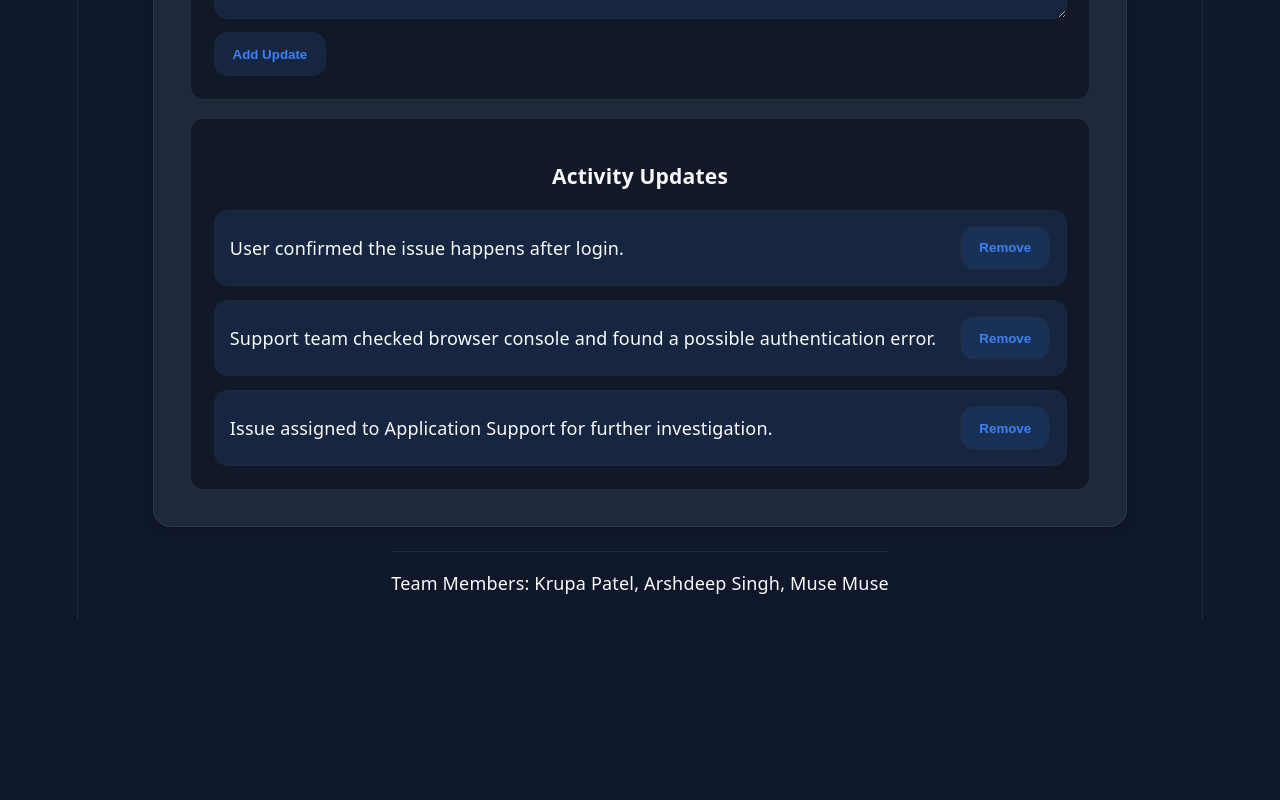
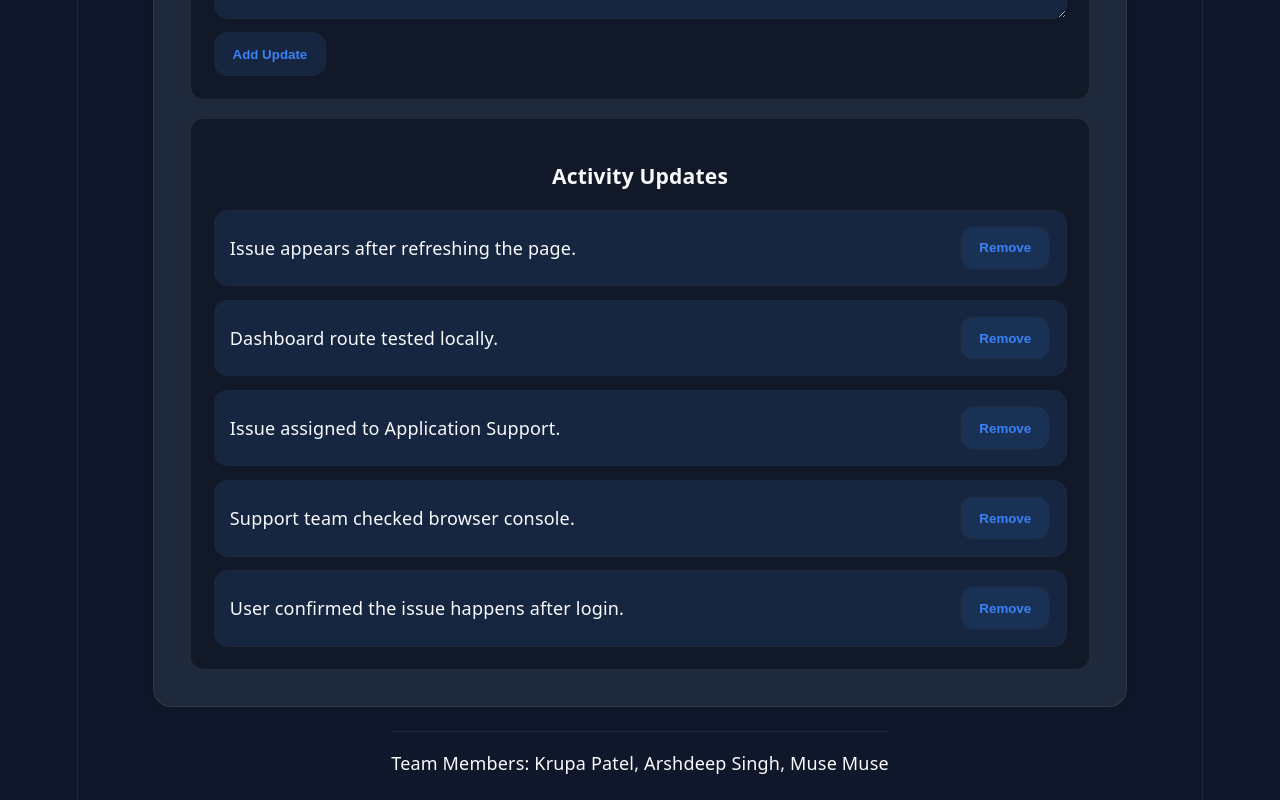
Before and after one commit to Arsh607/TaskOps---Ticketing-system, a React (Vite) app: page /details in a window 1280 px wide. Shown: the part 1451-2251 px from the top of the page. Before the commit the page ends 2071 px from the top, so only its background shows below. Built offline with nearby package versions, Linux system fonts and the light colour scheme.

Commit message:
feat: Completed my individual requirements for sprint 3.

```diff
--- a/src/components/dashboard/Dashboard.tsx
+++ b/src/components/dashboard/Dashboard.tsx
@@ -1,8 +1,8 @@
 import { useState } from "react";
+import RecentTicketUpdates from "../recent-ticket-updates/RecentTicketUpdates";
 import "./Dashboard.css";
 
 function Dashboard() {
-
   const [menuOpen, setMenuOpen] = useState(false);
 
   return (
@@ -28,10 +28,11 @@ function Dashboard() {
           </nav>
         )}
 
-
         <article className="dashboard__card">
           <p className="dashboard__label">Welcome back</p>
           <h1>TaskOps Dashboard</h1>
+
+          <RecentTicketUpdates />
         </article>
       </section>
 
--- /dev/null
+++ b/src/components/recent-ticket-updates/RecentTicketUpdates.tsx
@@ -0,0 +1,19 @@
+import { useTicketUpdates } from "../../hooks/useTicketUpdates";
+
+function RecentTicketUpdates() {
+  const { updates } = useTicketUpdates("TKT-1042");
+
+  return (
+    <section className="recent-ticket-updates">
+      <h2>Recent Ticket Updates</h2>
+
+      <ul>
+        {updates.slice(0, 3).map((update) => (
+          <li key={update.id}>{update.message}</li>
+        ))}
+      </ul>
+    </section>
+  );
+}
+
+export default RecentTicketUpdates;
--- a/src/components/ticket-details/TicketDetails.tsx
+++ b/src/components/ticket-details/TicketDetails.tsx
@@ -1,20 +1,10 @@
-import { useState } from "react";
 import "./TicketDetails.css";
-import {
-  createTicketUpdate,
-  removeTicketUpdate,
-  validateUpdateMessage,
-} from "../../services/ticketUpdateService";
-
-interface TicketUpdate {
-  id: number;
-  message: string;
-}
+import { useTicketUpdates } from "../../hooks/useTicketUpdates";
 
 /*
-  TicketDetails uses the ticketUpdateService to move business logic
-  out of the component. The component is responsible for rendering the UI,
-  while the service handles validation, creating update objects, and removing updates.
+  TicketDetails uses the useTicketUpdates hook to separate presentation state
+  from the component. The hook calls the ticketUpdateService for business logic,
+  and the service calls the ticketUpdateRepository for test data access.
 */
 function TicketDetails() {
   const ticket = {
@@ -32,46 +22,14 @@ function TicketDetails() {
       "This issue prevents the user from viewing assigned tickets, notifications, and task updates.",
   };
 
-  const [newUpdate, setNewUpdate] = useState("");
-  const [errorMessage, setErrorMessage] = useState("");
-  const [updates, setUpdates] = useState<TicketUpdate[]>([
-    {
-      id: 1,
-      message: "User confirmed the issue happens after login.",
-    },
-    {
-      id: 2,
-      message:
-        "Support team checked browser console and found a possible authentication error.",
-    },
-    {
-      id: 3,
-      message:
-        "Issue assigned to Application Support for further investigation.",
-    },
-  ]);
-
-  function handleAddUpdate(event: React.FormEvent<HTMLFormElement>) {
-    event.preventDefault();
-
-    const error = validateUpdateMessage(newUpdate);
-
-    if (error) {
-      setErrorMessage(error);
-      return;
-    }
-
-    const updateToAdd = createTicketUpdate(newUpdate);
-
-    setUpdates([...updates, updateToAdd]);
-    setNewUpdate("");
-    setErrorMessage("");
-  }
-
-  function handleRemoveUpdate(updateId: number) {
-    const filteredUpdates = removeTicketUpdate(updates, updateId);
-    setUpdates(filteredUpdates);
-  }
+  const {
+    updates,
+    newUpdate,
+    setNewUpdate,
+    errorMessage,
+    handleAddUpdate,
+    handleRemoveUpdate,
+  } = useTicketUpdates(ticket.id);
 
   return (
     <section className="ticket-details">
@@ -130,7 +88,13 @@ function TicketDetails() {
       <article className="ticket-details__card">
         <h3>Add Activity Update</h3>
 
-        <form className="ticket-details__form" onSubmit={handleAddUpdate}>
+        <form
+          className="ticket-details__form"
+          onSubmit={(event) => {
+            event.preventDefault();
+            handleAddUpdate("Arshdeep");
+          }}
+        >
           <label htmlFor="ticket-update">Update message</label>
 
           <textarea
--- /dev/null
+++ b/src/data/ticketUpdatesTestData.ts
@@ -0,0 +1,74 @@
+import type { TicketUpdate } from "../types/TicketUpdate";
+
+export const ticketUpdatesTestData: TicketUpdate[] = [
+  {
+    id: 1,
+    ticketId: "TKT-1042",
+    message: "User confirmed the issue happens after login.",
+    createdBy: "Arshdeep",
+    createdAt: "2026-06-01T10:00:00.000Z",
+  },
+  {
+    id: 2,
+    ticketId: "TKT-1042",
+    message: "Support team checked browser console.",
+    createdBy: "Support Team",
+    createdAt: "2026-06-01T10:30:00.000Z",
+  },
+  {
+    id: 3,
+    ticketId: "TKT-1042",
+    message: "Issue assigned to Application Support.",
+    createdBy: "Muse",
+    createdAt: "2026-06-01T11:00:00.000Z",
+  },
+  {
+    id: 4,
+    ticketId: "TKT-1042",
+    message: "Dashboard route tested locally.",
+    createdBy: "Krupa",
+    createdAt: "2026-06-01T11:30:00.000Z",
+  },
+  {
+    id: 5,
+    ticketId: "TKT-1042",
+    message: "Issue appears after refreshing the page.",
+    createdBy: "Arshdeep",
+    createdAt: "2026-06-01T12:00:00.000Z",
+  },
+  {
+    id: 6,
+    ticketId: "TKT-2045",
+    message: "Kanban board does not save new tasks.",
+    createdBy: "Support Team",
+    createdAt: "2026-06-02T09:00:00.000Z",
+  },
+  {
+    id: 7,
+    ticketId: "TKT-2045",
+    message: "Task addition works but resets after reload.",
+    createdBy: "Muse",
+    createdAt: "2026-06-02T09:45:00.000Z",
+  },
+  {
+    id: 8,
+    ticketId: "TKT-3001",
+    message: "New ticket form reviewed for accessibility.",
+    createdBy: "Krupa",
+    createdAt: "2026-06-03T13:00:00.000Z",
+  },
+  {
+    id: 9,
+    ticketId: "TKT-3001",
+    message: "Form labels checked with Axe DevTools.",
+    createdBy: "Arshdeep",
+    createdAt: "2026-06-03T13:30:00.000Z",
+  },
+  {
+    id: 10,
+    ticketId: "TKT-4002",
+    message: "Assignment group data will be connected later.",
+    createdBy: "Support Team",
+    createdAt: "2026-06-04T15:00:00.000Z",
+  },
+];
--- /dev/null
+++ b/src/hooks/useTicketUpdates.ts
@@ -0,0 +1,50 @@
+import { useState } from "react";
+import type { TicketUpdate } from "../types/TicketUpdate";
+import {
+  addTicketUpdate,
+  getSortedUpdatesForTicket,
+  removeTicketUpdate,
+  validateUpdateMessage,
+} from "../services/ticketUpdateService";
+
+export function useTicketUpdates(ticketId: string) {
+  const [updates, setUpdates] = useState<TicketUpdate[]>(
+    getSortedUpdatesForTicket(ticketId)
+  );
+
+  const [newUpdate, setNewUpdate] = useState("");
+  const [errorMessage, setErrorMessage] = useState("");
+
+  function refreshUpdates() {
+    setUpdates(getSortedUpdatesForTicket(ticketId));
+  }
+
+  function handleAddUpdate(createdBy: string) {
+    const error = validateUpdateMessage(newUpdate);
+
+    if (error) {
+      setErrorMessage(error);
+      return;
+    }
+
+    addTicketUpdate(ticketId, newUpdate, createdBy);
+    setNewUpdate("");
+    setErrorMessage("");
+    refreshUpdates();
+  }
+
+  function handleRemoveUpdate(updateId: number) {
+    removeTicketUpdate(updateId);
+    refreshUpdates();
+  }
+
+  return {
+    updates,
+    newUpdate,
+    setNewUpdate,
+    errorMessage,
+    handleAddUpdate,
+    handleRemoveUpdate,
+    refreshUpdates,
+  };
+}
--- /dev/null
+++ b/src/repositories/ticketUpdateRepository.ts
@@ -0,0 +1,43 @@
+import { ticketUpdatesTestData } from "../data/ticketUpdatesTestData";
+import type { TicketUpdate } from "../types/TicketUpdate";
+
+let ticketUpdates: TicketUpdate[] = [...ticketUpdatesTestData];
+
+export function getAllTicketUpdates(): TicketUpdate[] {
+  return ticketUpdates;
+}
+
+export function getTicketUpdatesByTicketId(ticketId: string): TicketUpdate[] {
+  return ticketUpdates.filter((update) => update.ticketId === ticketId);
+}
+
+export function createTicketUpdate(update: TicketUpdate): TicketUpdate {
+  ticketUpdates = [...ticketUpdates, update];
+  return update;
+}
+
+export function updateTicketUpdate(
+  updateId: number,
+  updatedMessage: string
+): TicketUpdate | null {
+  const existingUpdate = ticketUpdates.find((update) => update.id === updateId);
+
+  if (!existingUpdate) {
+    return null;
+  }
+
+  const updatedTicketUpdate: TicketUpdate = {
+    ...existingUpdate,
+    message: updatedMessage,
+  };
+
+  ticketUpdates = ticketUpdates.map((update) =>
+    update.id === updateId ? updatedTicketUpdate : update
+  );
+
+  return updatedTicketUpdate;
+}
+
+export function deleteTicketUpdate(updateId: number): void {
+  ticketUpdates = ticketUpdates.filter((update) => update.id !== updateId);
+}
--- a/src/services/ticketUpdateService.ts
+++ b/src/services/ticketUpdateService.ts
@@ -1,26 +1,49 @@
-interface TicketUpdate {
-  id: number;
-  message: string;
-}
+import type { TicketUpdate } from "../types/TicketUpdate";
+import {
+  createTicketUpdate as createTicketUpdateInRepository,
+  deleteTicketUpdate,
+  getTicketUpdatesByTicketId,
+} from "../repositories/ticketUpdateRepository";
 
 export function validateUpdateMessage(message: string): string | null {
-  if (message.trim() === "") {
+  const trimmedMessage = message.trim();
+
+  if (trimmedMessage.length === 0) {
     return "Update message cannot be empty.";
+  }
+
+  if (trimmedMessage.length < 5) {
+    return "Update message must be at least 5 characters.";
   }
 
   return null;
 }
 
-export function createTicketUpdate(message: string): TicketUpdate {
-  return {
-    id: Date.now(),
-    message: message.trim(),
-  };
+export function getSortedUpdatesForTicket(ticketId: string): TicketUpdate[] {
+  const updates = getTicketUpdatesByTicketId(ticketId);
+
+  return [...updates].sort(
+    (a, b) =>
+      new Date(b.createdAt).getTime() - new Date(a.createdAt).getTime()
+  );
 }
 
-export function removeTicketUpdate(
-  updates: TicketUpdate[],
-  updateId: number
-): TicketUpdate[] {
-  return updates.filter((update) => update.id !== updateId);
+export function addTicketUpdate(
+  ticketId: string,
+  message: string,
+  createdBy: string
+): TicketUpdate {
+  const newUpdate: TicketUpdate = {
+    id: Date.now(),
+    ticketId,
+    message: message.trim(),
+    createdBy,
+    createdAt: new Date().toISOString(),
+  };
+
+  return createTicketUpdateInRepository(newUpdate);
 }
+
+export function removeTicketUpdate(updateId: number): void {
+  deleteTicketUpdate(updateId);
+}
--- /dev/null
+++ b/src/types/TicketUpdate.ts
@@ -0,0 +1,7 @@
+export interface TicketUpdate {
+  id: number;
+  ticketId: string;
+  message: string;
+  createdBy: string;
+  createdAt: string;
+}
```
Also changed, not shown: 1 other file (tests, documents, lock files or other folders).
